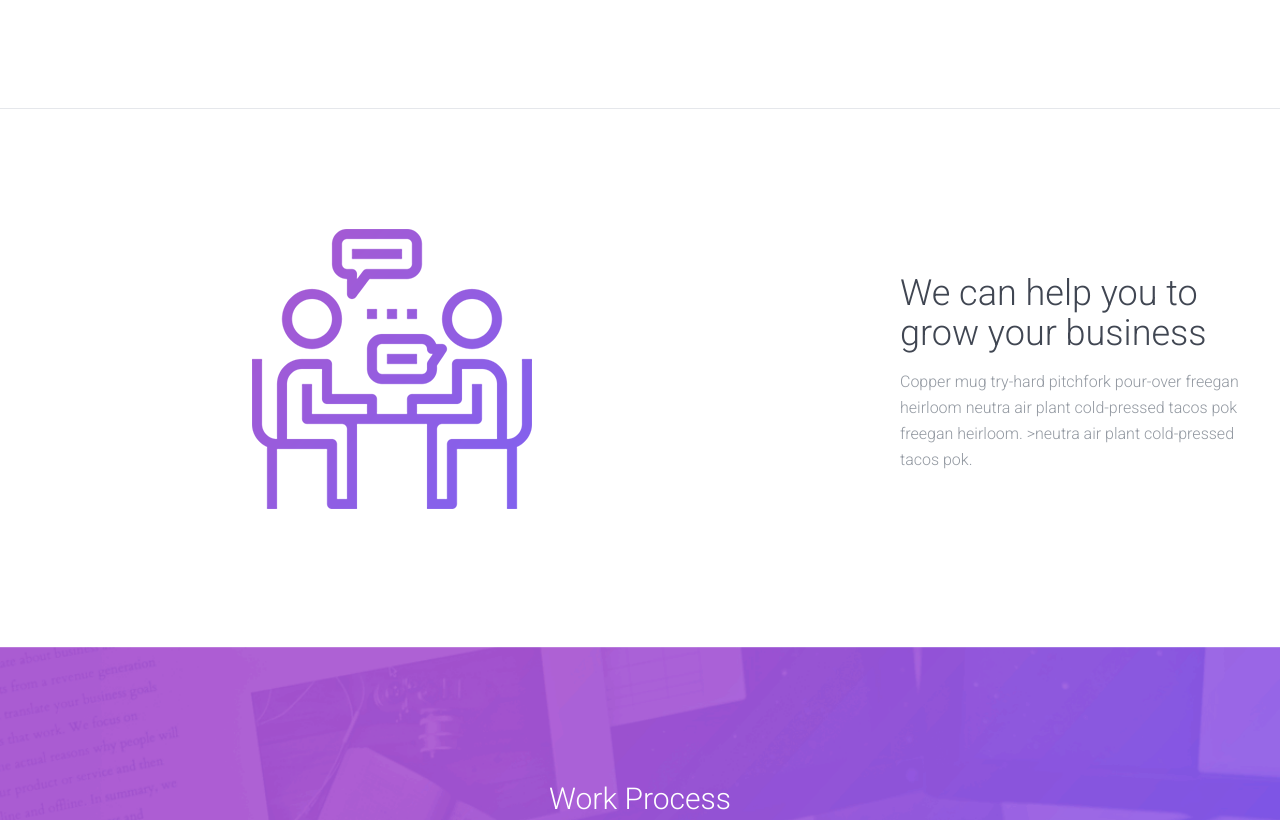
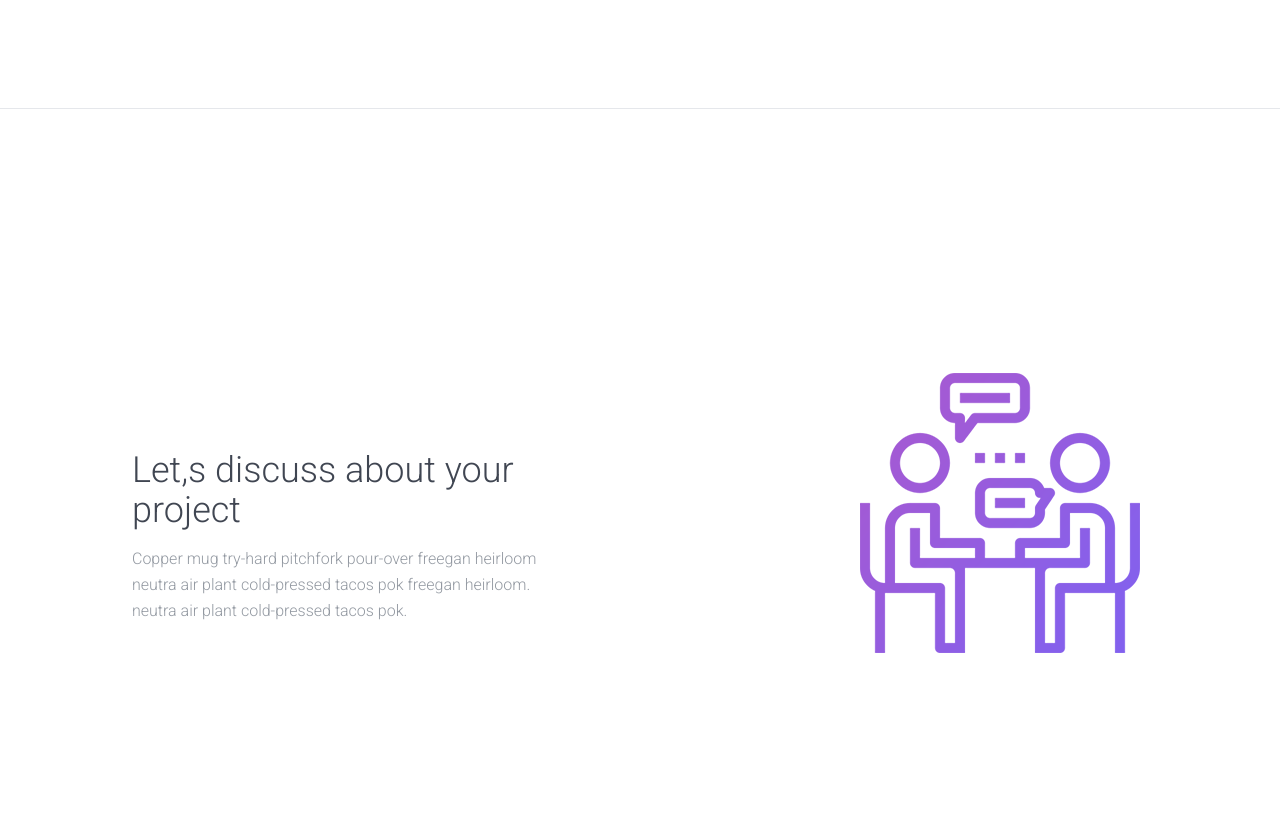
Before and after one commit to muhammad423/tailwind, a website: page index.html in a window 1280 px wide. Shown: the part 1620-2440 px from the top of the page. Drawn offline with Linux system fonts and the light colour scheme; files whose address does not match are found by name.

Commit message:
new changes in break points

```diff
--- a/index.html
+++ b/index.html
@@ -35,7 +35,7 @@
 
           <div class="container mx-auto flex px-5 py-24 items-center justify-center flex-col ">
             <div class="text-center lg:w-2/3 w-full text-white ">
-              <h1 class="title-font sm:text-4xl text-4xl mb-10 font-medium opacity-80">We provided the best  <span class="font-black ">strategy</span><br> to grow up your  <span class="font-black ">business</span></h1>
+              <h1 class="title-font sm:text-4xl text-4xl mb-10 font-medium opacity-80">We provided the best  <span class="font-black ">strategy</span><br> to grow up your  <span class="font-black ">bus</span></h1>
               <p class="mb-8 leading-relaxed text-sm opacity-75">Meggings kinfolk echo park stumptown DIY, kale chips beard jianbing <br>  tousled Chambray fund, kitsch vice disrupt ramps.</p>
               <div class="flex justify-center">
                 <button class=" one-btn inline-flex text-white bg-indigo-500 border-0 py-2 px-6 focus:outline-none hover:bg-indigo-600 rounded-full text-sm">Discover more</button>
@@ -44,9 +44,9 @@
             </div>
           </div>
 
-          <div class="relative top-52 sm:top-0">
+          <div class="relative top-52 sm:top-0 md:left-16 " >
             <div class="container px-5 py-24 mx-auto">
-                <div class="flex flex-wrap -m-4 sm:ml-36 ">
+                <div class="flex flex-wrap -m-4 sm:ml-36 lg:mx-auto ">
                   <div class="lg:w-1/3 lg:mb-0 mb-6 p-4">
                     <div class="h-full text-center  w-80 p-5  bg-white shadow-2xl rounded-xl">
                       <div class=" bg-blue-700 inline-block p-3 rounded-full">
@@ -100,22 +100,22 @@
 
   <hr>
 <br>
-  <section class="text-gray-600 body-font">
-    <div class="container mx-auto flex px-5 py-24 md:flex-row flex-col items-center md:mx-auto lg:mr-52">
-      <div class="lg:max-w-lg lg:w-full md:w-1/2 w-5/6 mb-10 md:mb-0 xs:mr-20 sm:ml-48">
-        <img class="object-cover object-center rounded mb-10 ml-10" alt="hero" src="./img/left-image.png">
-      </div>
-      <div class="lg:flex-grow md:w-1/2 lg:pl-24 md:pl-16 flex flex-col md:items-start md:text-left items-center text-center">
-        <h1 class="title-font sm:text-4xl text-3xl mb-4 font-medium text-gray-900 opacity-80 w-full">
-          We can help you to grow your business
-        </h1>
-        <p class="mb-8 leading-relaxed opacity-60">Copper mug try-hard pitchfork pour-over freegan heirloom  neutra air plant cold-pressed tacos pok freegan heirloom. >neutra air plant cold-pressed tacos pok.</p>
-        </div>
-      </div>
+
+<section class="text-gray-600 body-font py-36">
+  <div class="container mx-auto flex  px-5 py-24 md:flex-row flex-col-reverse items-center md:ml-28">
+    <div class="lg:flex-grow md:w-1/2 lg:pr-24 md:pr-16 flex flex-col md:items-start md:text-left mb-16 md:mb-0 items-center text-center ">
+      <h1 class="title-font sm:text-4xl text-xl mb-4 font-medium text-gray-900 opacity-80 ">
+        Let,s discuss about your project
+      </h1>
+      <p class="mb-8 leading-relaxed opacity-60 ">Copper mug try-hard pitchfork pour-over freegan heirloom <br> neutra air plant cold-pressed tacos pok freegan heirloom. <br>neutra air plant cold-pressed tacos pok.</p>
     </div>
-  </section>
-
-  <!-- /////////////////////////////////////////////////////////////////////////////////////////// -->
+    <div class="lg:max-w-lg lg:w-full md:w-1/2 w-5/6 sm:ml-48 xs:mb-20">
+      <img class="object-cover object-center rounded" alt="hero" src="./img/left-image.png">
+    </div>
+  </div>
+</section>
+<br>
+  <!-- /////////////////////////////////////////////////////////////////////////////////////// --> -->
 
   <section class="work-sec p-10 text-white">
     <div class="container px-5 py-24 mx-auto">
@@ -204,12 +204,12 @@
 
 
  <section class="text-gray-600 body-font">
-   <div class="container px-5 py-32 mx-auto">
+   <div class="container px-5 py-32 mx-auto ">
      <div class="flex flex-col text-center w-full mb-20">
        <h1 class="sm:text-3xl text-2xl  title-font mb-4 text-gray-900">What do they say?</h1>
        <p class="lg:w-2/3 mx-auto leading-relaxed text-base text-gray-500">Donec tempus, sem non rutrum imperdiet, lectus orci fringilla nulla, at <br> accumsan elit eros a turpis. Ut sagittis lectus libero.</p>
      </div>
-     <div class="flex flex-wrap -m-4">
+     <div class="flex flex-wrap -m-4 md:mx-auto">
        <div class="lg:w-1/3 lg:mb-0 mb-6 p-4 shadow-xl hover:-translate-y-3 duration-500">
          <div class="h-full text-center">
            <img alt="testimonial" class=" mx-auto" src="./img//testimonial-icon.png">
@@ -387,7 +387,7 @@
 
 <section class="text-gray-600 body-font sec-details">
   <div class="container px-5 py-24 mx-auto">
-    <div class="grid md:grid-cols-7 sm:grid-cols-1 sm:gap-32  text-center sm:ml-52 ">
+    <div class="grid md:grid-cols-7 sm:grid-cols-1 sm:gap-32  text-center sm:ml-52 md:gap-28">
       <div class="p-4 sm:w-1/4">
         <h2 class="title-font font-black sm:text-4xl text-3xl text-white">126</h2>
         <p class="leading-relaxed text-white opacity-70">Project</p>
```
Also changed, not shown: dist/output.css.
